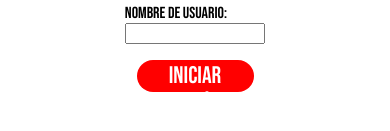
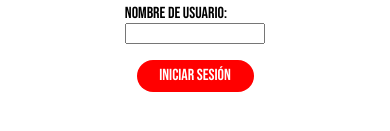
Before and after one commit to RodrigoGutierrezPacheco/BlxckTraining, a React (Create React App) app: page /miRutina in a window 390 px wide. Shown: the part 251-382 px from the top of the page. Built offline with nearby package versions, Linux system fonts and the light colour scheme; no server answers.

Commit message:
modificacion css inicio sesion

```diff
--- a/src/pages/HomePage/HomePage.css
+++ b/src/pages/HomePage/HomePage.css
@@ -96,7 +96,7 @@
 	}
 
 	.title{
-		font-size: 1rem;
+		font-size: 1rem !important;
 		margin-right: auto;
 	}
 
--- a/src/pages/MiRutina/miRutina.jsx
+++ b/src/pages/MiRutina/miRutina.jsx
@@ -1320,7 +1320,7 @@ const MiRutina = () => {
 						/>
 					</div>
 					{userNotFound && <h1>Usuario no encontrado</h1>}
-					<button className='button1' type="button" onClick={handleLogin}>
+					<button className='button1 title' type="button" onClick={handleLogin}>
 						Iniciar sesión
 					</button>
 				</form>
```
